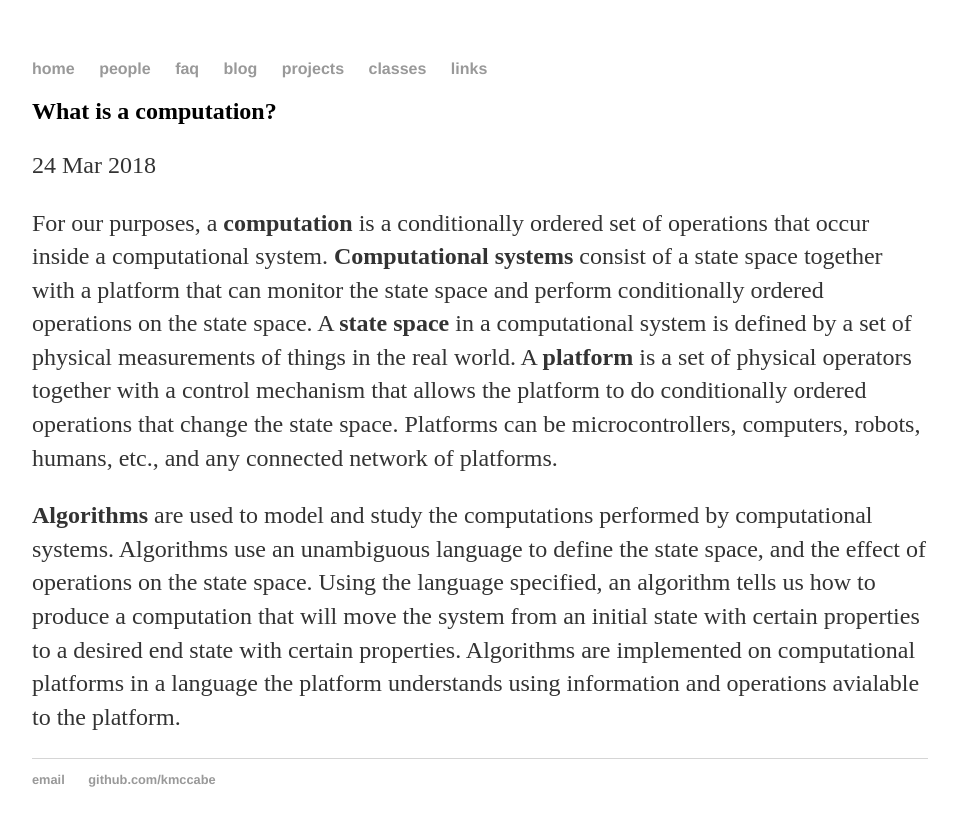
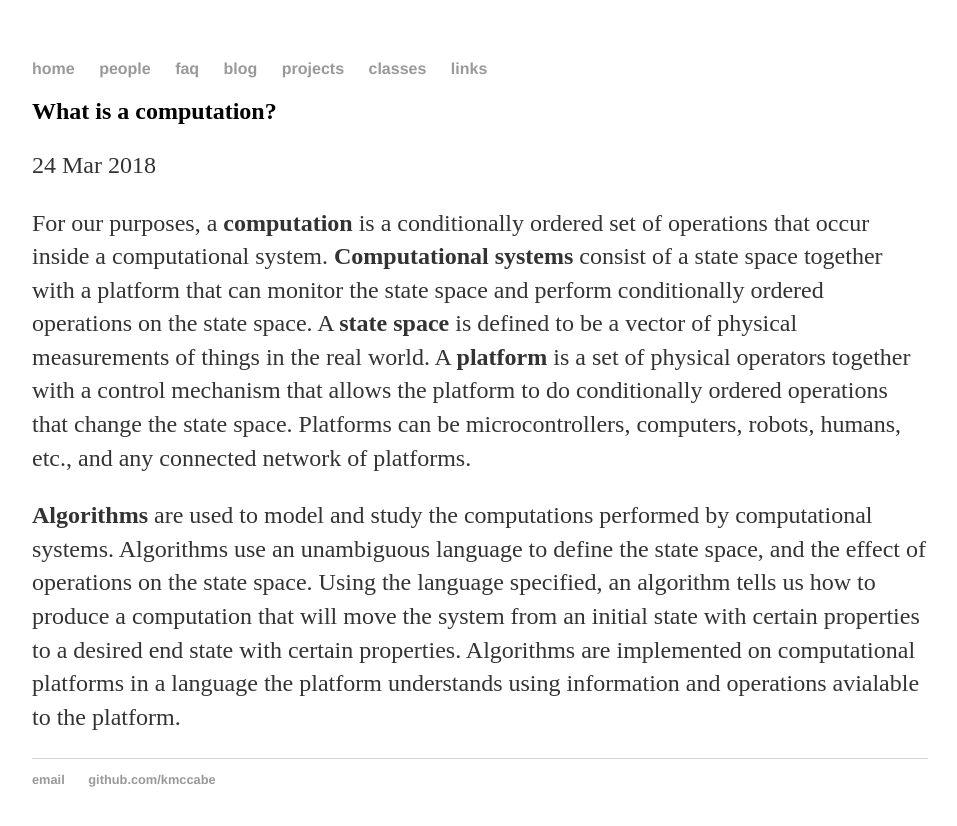
Before and after one commit to Kmccabe/KAM.github.io, a Jekyll site: the page built from _faqs/00005_ computations.md, in a window 1280 px wide. Shown: the top 826 px of the page, without its empty margins (160-1117 px from the left). Built offline with Jekyll 4.4.1, drawn with Linux system fonts in a browser that asks for light colours.

Commit message:
few edits

```diff
--- a/_faqs/00005_ computations.md
+++ b/_faqs/00005_ computations.md
@@ -3,6 +3,6 @@
 date: 2018-03-24 00:00:00 Z
 layout: faq
 ---
-For our purposes, a **computation** is a conditionally ordered set of operations that occur inside a computational system.  **Computational systems** consist of a state space together with a platform that can monitor the state space and perform conditionally ordered operations on the state space.  A **state space** in a computational system is defined by a set of physical measurements of things in the real world.  A **platform** is a set of physical operators together with a control mechanism that allows the platform to do conditionally ordered operations that change the state space.  Platforms can be microcontrollers, computers, robots, humans, etc., and any connected network of platforms.
+For our purposes, a **computation** is a conditionally ordered set of operations that occur inside a computational system.  **Computational systems** consist of a state space together with a platform that can monitor the state space and perform conditionally ordered operations on the state space.  A **state space** is defined to be a vector of physical measurements of things in the real world.  A **platform** is a set of physical operators together with a control mechanism that allows the platform to do conditionally ordered operations that change the state space.  Platforms can be microcontrollers, computers, robots, humans, etc., and any connected network of platforms.
 
 **Algorithms** are used to model and study the computations performed by computational systems.  Algorithms use an unambiguous language to define the state space, and the effect of operations on the state space.  Using the language specified, an algorithm tells us how to produce a computation that will move the system from an initial state with certain properties to a desired end state with certain properties.  Algorithms are implemented on computational platforms in a language the platform understands using information and operations avialable to the platform.
```
